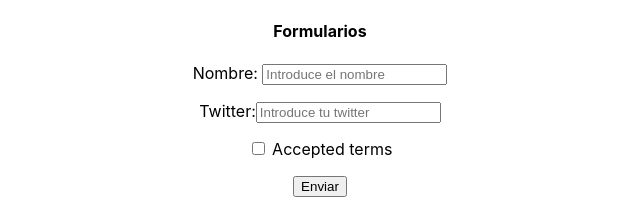
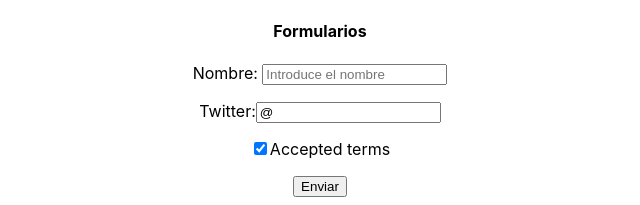
Before and after one commit to arialisme/aprende-react-js-2, a React (Create React App) app: page / in a window 1280 px wide. Shown: the top 205 px of the page, without its empty margins (320-960 px from the left). Built offline with nearby package versions, Linux system fonts and the light colour scheme.

Commit message:
Componentes controlados

```diff
--- a/src/sections/forms.js
+++ b/src/sections/forms.js
@@ -1,16 +1,25 @@
 import React, { Component } from "react";
 
 export default class Forms extends Component {
+  constructor() {
+    console.log(
+      "Estoy en el constructor del Componente Forms, Inicializa el estado del componente"
+    );
+    super();
+    this.state = { inputName: "", inputTwitter: "@", inputTerms: true };
+  }
+
   handleSubmit = (e) => {
+    console.log("Estoy en el metodo handlesubmit");
     e.preventDefault();
-    const name = this.inputName.value;
-    const email = document.getElementById("twitter").value;
-    console.log({ name, email });
+    console.log(this.state);
   };
 
   handleChange = (e) => {
+    console.log("Estoy en el metodo handleChange");
     console.log("handleChange");
     console.log(e.target.checked);
+    this.setState({ inputTerms: e.target.checked });
   };
 
   render() {
@@ -24,8 +33,10 @@
             <input
               id="name"
               name="userName"
+              onChange={(e) => this.setState({ inputName: e.target.value })}
               placeholder="Introduce el nombre"
               ref={(inputElement) => (this.inputName = inputElement)}
+              value={this.state.inputName}
             />
           </p>
           <p>
@@ -33,13 +44,19 @@
             <input
               id="twitter"
               name="twitterAccount"
+              onChange={(e) => this.setState({ inputTwitter: e.target.value })}
               placeholder="Introduce tu twitter"
+              value={this.state.inputTwitter}
             />
           </p>
           <p>
             <label>
-              <input onChange={this.handleChange} type="checkbox" /> Accepted
-              terms
+              <input
+                checked={this.state.inputTerms}
+                onChange={this.handleChange}
+                type="checkbox"
+              />
+              Accepted terms
             </label>
           </p>
           <button>Enviar</button>
```
